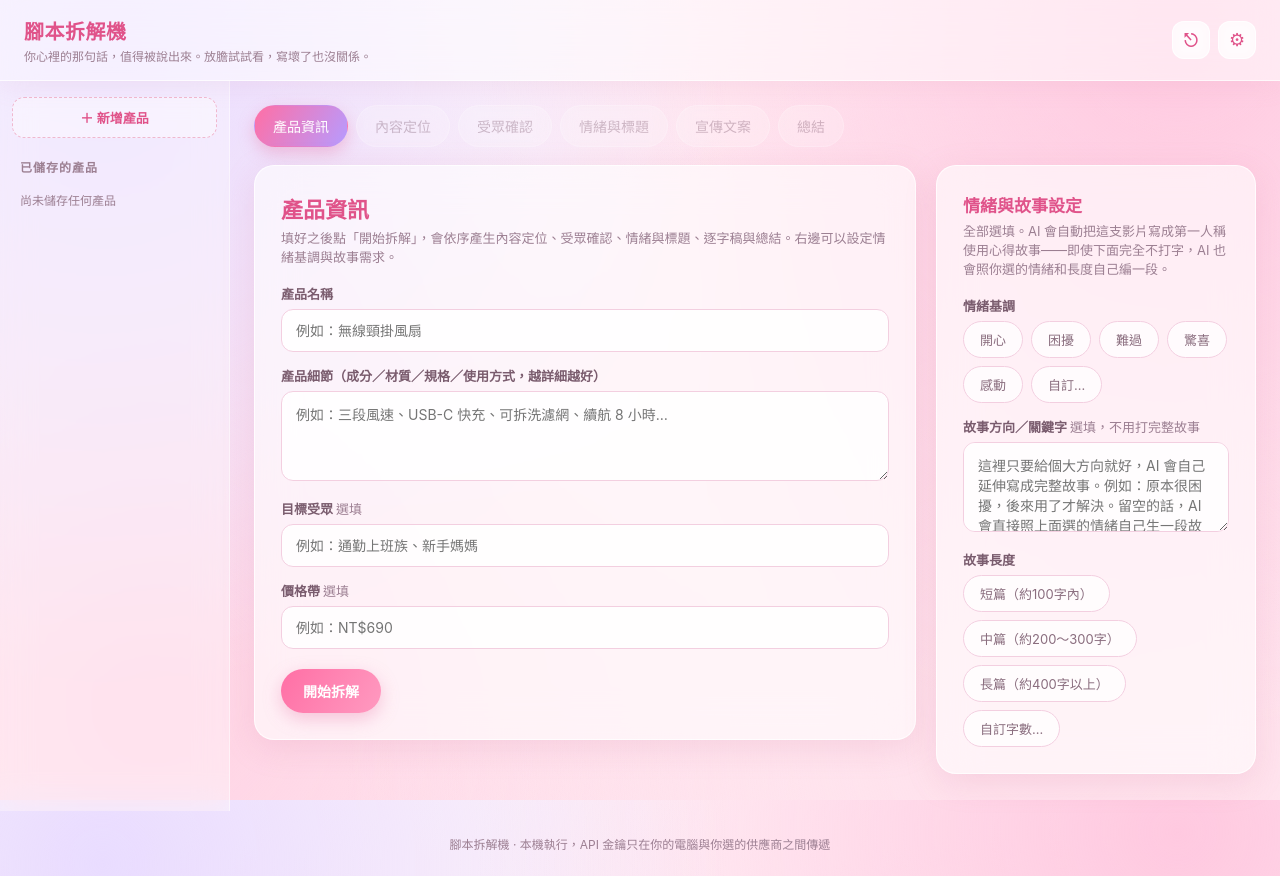
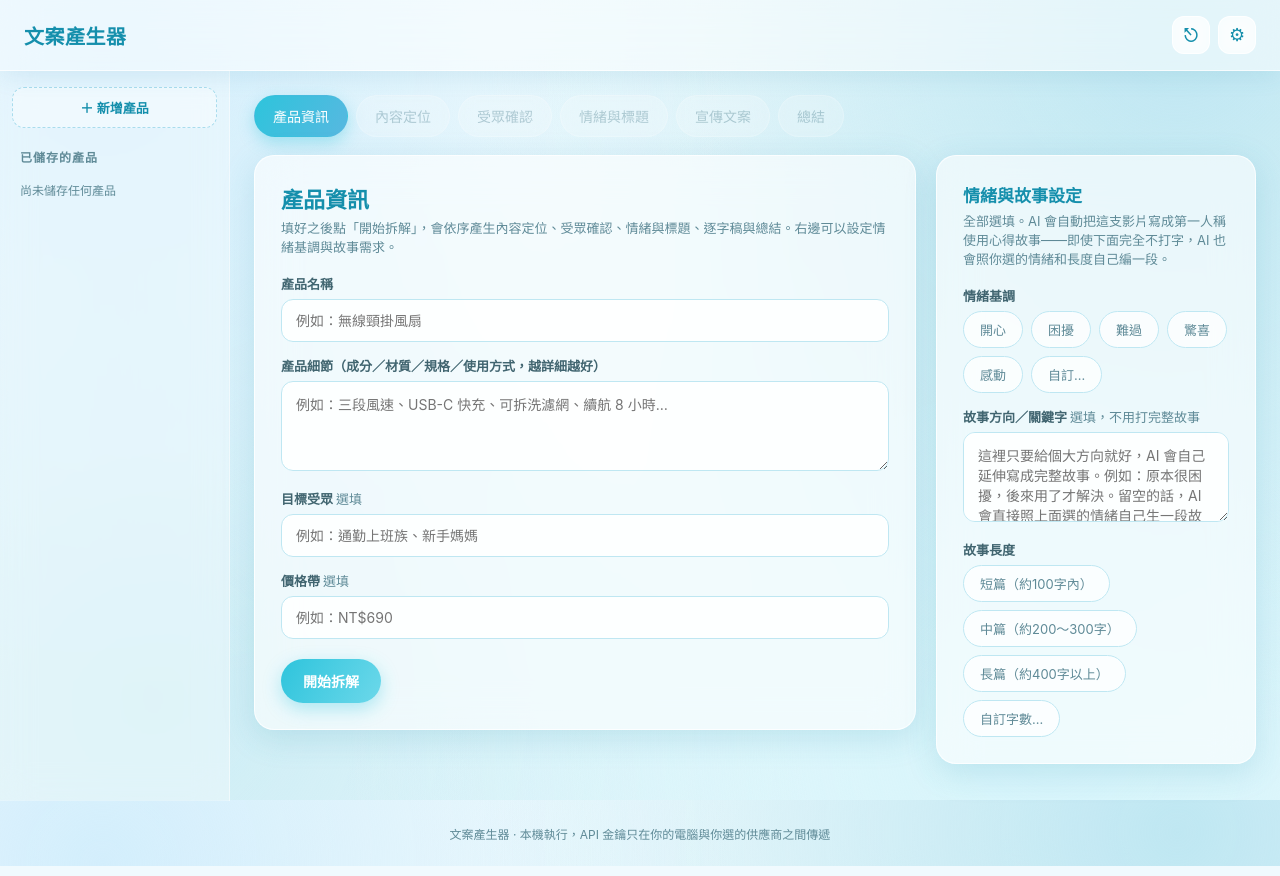
Before and after one commit to kuooo0319-stack/-, a Flask app: page / in a window 1280 px wide. Run offline with Flask 3, Linux system fonts and the light colour scheme; some libraries are stand-ins or nearby versions.

Commit message:
Add files via upload

```diff
--- a/templates/index.html
+++ b/templates/index.html
@@ -3,25 +3,25 @@
 <head>
 <meta charset="utf-8" />
 <meta name="viewport" content="width=device-width, initial-scale=1" />
-<title>腳本拆解機</title>
+<title>文案產生器</title>
 <style>
   :root{
-    --bg1:#ffe6ef;
-    --bg2:#ffd3e4;
-    --bg3:#ffc9e0;
-    --bg4:#e9dcff;
+    --bg1:#e3f6fb;
+    --bg2:#cdedf5;
+    --bg3:#bfe7f2;
+    --bg4:#d3eefc;
     --card-bg:rgba(255,255,255,.6);
     --card-border:rgba(255,255,255,.75);
-    --text-dark:#4a3140;
-    --muted:#9c7f92;
-    --pink:#ff6fa5;
-    --pink-dark:#e0538a;
-    --pink-light:#ffe1ec;
-    --lavender:#b79bff;
+    --text-dark:#1f3a44;
+    --muted:#5f8a97;
+    --pink:#2ec4dc;
+    --pink-dark:#158fac;
+    --pink-light:#d7f5fb;
+    --lavender:#57b8e0;
     --danger:#c0466f;
     --ok:#4f9d72;
     --radius:20px;
-    --shadow:0 8px 32px rgba(210,120,160,.18);
+    --shadow:0 8px 32px rgba(46,150,180,.18);
   }
   *{box-sizing:border-box;}
   html,body{height:100%;}
@@ -33,7 +33,7 @@
       radial-gradient(circle at 92% 4%, var(--bg3) 0%, transparent 50%),
       radial-gradient(circle at 82% 92%, var(--pink-light) 0%, transparent 55%),
       radial-gradient(circle at 12% 88%, var(--bg2) 0%, transparent 50%),
-      linear-gradient(160deg, #fff7fa 0%, var(--bg1) 100%);
+      linear-gradient(160deg, #f2fbfd 0%, var(--bg1) 100%);
     background-attachment: fixed;
   }
   @keyframes floatIn{ from{ opacity:0; transform:translateY(14px); } to{ opacity:1; transform:translateY(0); } }
@@ -42,7 +42,7 @@
     display:flex; align-items:center; justify-content:space-between;
     padding:16px 24px; background:rgba(255,255,255,.55); backdrop-filter:blur(18px); -webkit-backdrop-filter:blur(18px);
     border-bottom:1px solid rgba(255,255,255,.7);
-    position:sticky; top:0; z-index:20; box-shadow:0 4px 24px rgba(210,140,170,.12);
+    position:sticky; top:0; z-index:20; box-shadow:0 4px 24px rgba(46,150,180,.12);
   }
   header h1{ font-size:20px; margin:0; font-weight:800; letter-spacing:.5px; color:var(--pink-dark); }
   header .sub{ font-size:12px; color:var(--muted); margin-top:2px; }
@@ -61,15 +61,15 @@
   }
   .sidebar h2{ font-size:12px; text-transform:uppercase; color:var(--muted); margin:6px 8px 10px; letter-spacing:1px;}
   .product-item{
-    padding:10px 12px; border-radius:12px; cursor:pointer; font-size:13px; color:#6b5464;
+    padding:10px 12px; border-radius:12px; cursor:pointer; font-size:13px; color:#4a6b78;
     margin-bottom:4px; display:flex; justify-content:space-between; align-items:center; gap:6px;
   }
   .product-item:hover{ background:rgba(255,255,255,.55); }
-  .product-item.active{ background:linear-gradient(120deg,#ffdfec,#ffe9f4); color:var(--pink-dark); font-weight:700; }
+  .product-item.active{ background:linear-gradient(120deg,#cdeef8,#d7f2fa); color:var(--pink-dark); font-weight:700; }
   .product-item .del{ opacity:.5; font-size:12px; }
   .product-item .del:hover{ opacity:1; color:var(--danger); }
   .new-product-btn{
-    width:100%; padding:10px; border-radius:12px; border:1.5px dashed #f0b8cf; background:rgba(255,255,255,.4);
+    width:100%; padding:10px; border-radius:12px; border:1.5px dashed #a9dced; background:rgba(255,255,255,.4);
     color:var(--pink-dark); cursor:pointer; font-size:13px; margin-bottom:14px; font-weight:700;
   }
   .new-product-btn:hover{ border-color:var(--pink); background:#fff; }
@@ -82,10 +82,10 @@
   .tabs{ display:flex; gap:8px; flex-wrap:wrap; margin-bottom:18px; }
   .tab{
     padding:10px 18px; border-radius:999px; background:rgba(255,255,255,.5); border:1px solid rgba(255,255,255,.75);
-    color:#8a6d7e; cursor:pointer; font-size:14px; white-space:nowrap; position:relative;
+    color:#5f8a97; cursor:pointer; font-size:14px; white-space:nowrap; position:relative;
     backdrop-filter:blur(8px); transition:all .15s ease;
   }
-  .tab.active{ background:linear-gradient(120deg,var(--pink),var(--lavender)); color:#fff; border-color:transparent; box-shadow:0 6px 16px rgba(230,110,160,.35); }
+  .tab.active{ background:linear-gradient(120deg,var(--pink),var(--lavender)); color:#fff; border-color:transparent; box-shadow:0 6px 16px rgba(46,196,220,.35); }
   .tab .dot{
     display:inline-block; width:6px; height:6px; border-radius:50%; background:var(--ok);
     margin-left:6px; vertical-align:middle;
@@ -103,10 +103,10 @@
   .card .desc{ color:var(--muted); font-size:13px; margin-bottom:18px; }
   .eyebrow-label{ font-size:12px; font-weight:800; letter-spacing:1.5px; color:var(--pink); margin-bottom:4px; }
 
-  label{ display:block; font-size:13px; font-weight:700; margin:14px 0 6px; color:#7a5c6e; }
+  label{ display:block; font-size:13px; font-weight:700; margin:14px 0 6px; color:#416570; }
   label .opt{ font-weight:400; color:var(--muted); }
   input[type=text], input[type=password], input[type=number], textarea, select{
-    width:100%; padding:12px 14px; border-radius:12px; border:1px solid #f3cfe0;
+    width:100%; padding:12px 14px; border-radius:12px; border:1px solid #bfe7f2;
     background:rgba(255,255,255,.85); font-size:14px; font-family:inherit; color:var(--text-dark);
   }
   textarea{ min-height:90px; resize:vertical; }
@@ -115,13 +115,13 @@
   .btn{
     display:inline-flex; align-items:center; gap:8px; padding:12px 22px; border-radius:999px;
     border:none; font-size:14px; font-weight:700; cursor:pointer; color:#fff;
-    background:linear-gradient(120deg,var(--pink),#ff9ac0); box-shadow:0 6px 18px rgba(230,110,160,.35);
+    background:linear-gradient(120deg,var(--pink),#6cd8ea); box-shadow:0 6px 18px rgba(46,196,220,.35);
     transition:transform .12s ease, filter .12s ease;
   }
   .btn:hover{ filter:brightness(1.05); transform:translateY(-1px); }
-  .btn.secondary{ background:rgba(255,255,255,.75); color:var(--pink-dark); box-shadow:none; border:1px solid #f3cfe0; }
+  .btn.secondary{ background:rgba(255,255,255,.75); color:var(--pink-dark); box-shadow:none; border:1px solid #bfe7f2; }
   .btn.secondary:hover{ background:#fff; }
-  .btn.ghost{ background:transparent; border:1px solid #f0b8cf; color:var(--pink-dark); box-shadow:none; }
+  .btn.ghost{ background:transparent; border:1px solid #a9dced; color:var(--pink-dark); box-shadow:none; }
   .btn.small{ padding:7px 14px; font-size:12px; }
   .btn:disabled{ opacity:.5; cursor:not-allowed; transform:none; }
   .btn-row{ display:flex; gap:10px; flex-wrap:wrap; margin-top:20px; }
@@ -133,7 +133,7 @@
   ul.plain li{ margin-bottom:4px; font-size:14px; line-height:1.5; }
 
   .chip-row{ display:flex; flex-wrap:wrap; gap:8px; margin-top:6px; }
-  .chip{ background:#ffeaf2; border:1px solid #ffcfe3; border-radius:20px; padding:6px 12px; font-size:13px; color:#8a4d68; }
+  .chip{ background:#e2f6fb; border:1px solid #b9e8f2; border-radius:20px; padding:6px 12px; font-size:13px; color:#146685; }
   .arc-flow{ display:flex; flex-wrap:wrap; align-items:center; gap:6px; font-size:14px; margin-top:6px; }
   .arc-flow .seg{ background:rgba(255,255,255,.8); border:1px solid var(--card-border); padding:6px 12px; border-radius:10px; }
   .arc-flow .arrow{ color:var(--muted); }
@@ -142,7 +142,7 @@
     display:flex; align-items:flex-start; gap:10px; padding:12px 14px; border:1px solid var(--card-border);
     border-radius:12px; background:rgba(255,255,255,.75); margin-bottom:8px; cursor:pointer;
   }
-  .title-option.selected{ border-color:var(--pink); background:#fff0f6; }
+  .title-option.selected{ border-color:var(--pink); background:#e6f8fc; }
   .title-option input{ width:auto; margin-top:3px; }
 
   .bullet-list{ list-style:none; margin:0; padding:0; }
@@ -155,7 +155,7 @@
   }
   .bullet-item .text{ font-size:16px; line-height:1.7; margin:0 0 10px; font-weight:700; }
   .bullet-item ul.sub-bullet{ margin:0 0 8px; padding-left:20px; }
-  .bullet-item ul.sub-bullet li{ font-size:13.5px; color:#6b5464; margin-bottom:6px; line-height:1.7; }
+  .bullet-item ul.sub-bullet li{ font-size:13.5px; color:#4a6b78; margin-bottom:6px; line-height:1.7; }
   .bullet-item ul.sub-bullet li strong{ color:var(--pink-dark); }
   .tag{ display:inline-block; color:#fff; border-radius:14px; padding:3px 11px; font-size:12px; margin-right:6px; }
   .sentence-actions{ margin-top:10px; }
@@ -182,7 +182,7 @@
   @keyframes spin{ to{ transform:rotate(360deg); } }
 
   .modal-overlay{
-    position:fixed; inset:0; background:rgba(80,40,60,.35); backdrop-filter:blur(2px); display:none; align-items:center; justify-content:center; z-index:50;
+    position:fixed; inset:0; background:rgba(20,55,65,.35); backdrop-filter:blur(2px); display:none; align-items:center; justify-content:center; z-index:50;
   }
   .modal-overlay.open{ display:flex; }
   .modal{ background:rgba(255,255,255,.92); backdrop-filter:blur(20px); color:var(--text-dark); border-radius:var(--radius); width:min(480px, 92vw); padding:24px; max-height:88vh; overflow:auto; box-shadow:var(--shadow); }
@@ -195,8 +195,8 @@
 
   .chip-select{ display:flex; flex-wrap:wrap; gap:8px; margin-top:4px; }
   .chip-opt{
-    padding:8px 16px; border-radius:999px; border:1px solid #f3cfe0; background:rgba(255,255,255,.72);
-    font-size:13px; color:#8a6d7e; cursor:pointer; transition:all .15s ease;
+    padding:8px 16px; border-radius:999px; border:1px solid #bfe7f2; background:rgba(255,255,255,.72);
+    font-size:13px; color:#5f8a97; cursor:pointer; transition:all .15s ease;
   }
   .chip-opt:hover{ background:#fff; }
   .chip-opt.active{ background:linear-gradient(120deg,var(--pink),var(--lavender)); color:#fff; border-color:transparent; font-weight:700; }
@@ -209,7 +209,7 @@
   }
   .source-list a:hover{ background:#fff; text-decoration:underline; }
   .tip-list{ margin:0; padding-left:18px; }
-  .tip-list li{ font-size:13px; line-height:1.7; color:#6b5464; margin-bottom:8px; }
+  .tip-list li{ font-size:13px; line-height:1.7; color:#4a6b78; margin-bottom:8px; }
 
   .competitor-summary{ font-size:13.5px; }
   .competitor-summary .competitor-entry-title{
@@ -217,14 +217,14 @@
     border-top:1px dashed var(--card-border);
   }
   .competitor-summary .competitor-entry-title:first-child{ border-top:none; padding-top:0; margin-top:0; }
-  .competitor-summary .competitor-line{ line-height:1.8; margin-bottom:3px; color:#6b5464; }
+  .competitor-summary .competitor-line{ line-height:1.8; margin-bottom:3px; color:#4a6b78; }
   .competitor-summary ul.plain{ margin:4px 0 8px; }
   .competitor-summary ul.plain li{ font-size:13.5px; }
 
   .story-paragraphs{ margin-bottom:6px; }
   .story-para{
     background:rgba(255,255,255,.72); border:1px solid var(--card-border); border-radius:14px;
-    padding:12px 14px; margin-bottom:10px; font-size:13.5px; line-height:1.85; color:#4a3140;
+    padding:12px 14px; margin-bottom:10px; font-size:13.5px; line-height:1.85; color:#1f3a44;
   }
   .story-para-idx{
     display:inline-flex; align-items:center; justify-content:center; width:20px; height:20px; border-radius:50%;
@@ -232,7 +232,7 @@
     margin-right:8px; vertical-align:middle;
   }
 
-  footer{ text-align:center; padding:24px; color:#9c7f92; font-size:12px; }
+  footer{ text-align:center; padding:24px; color:#5f8a97; font-size:12px; }
 
   @media (max-width: 980px){
     .workspace{ grid-template-columns:1fr; }
@@ -248,8 +248,7 @@
 
 <header>
   <div>
-    <h1>腳本拆解機</h1>
-    <div class="sub">你心裡的那句話，值得被說出來。放膽試試看，寫壞了也沒關係。</div>
+    <h1>文案產生器</h1>
   </div>
   <div style="display:flex; gap:8px;">
     <a class="icon-btn" href="/logout" title="登出" style="text-decoration:none; display:flex; align-items:center; justify-content:center;">⎋</a>
@@ -283,7 +282,7 @@
   </main>
 </div>
 
-<footer>腳本拆解機 · 本機執行，API 金鑰只在你的電腦與你選的供應商之間傳遞</footer>
+<footer>文案產生器 · 本機執行，API 金鑰只在你的電腦與你選的供應商之間傳遞</footer>
 
 <!-- 設定 Modal -->
 <div class="modal-overlay" id="settingsModal">
@@ -450,7 +449,7 @@
   const list = loadSavedProducts();
   const el = document.getElementById("productList");
   if(list.length === 0){
-    el.innerHTML = '<div style="color:#9c7f92;font-size:12px;padding:6px 8px;">尚未儲存任何產品</div>';
+    el.innerHTML = '<div style="color:#5f8a97;font-size:12px;padding:6px 8px;">尚未儲存任何產品</div>';
     return;
   }
   el.innerHTML = list.map(p => `
```
Also changed, not shown: templates/login.html (+28 -14 lines).
